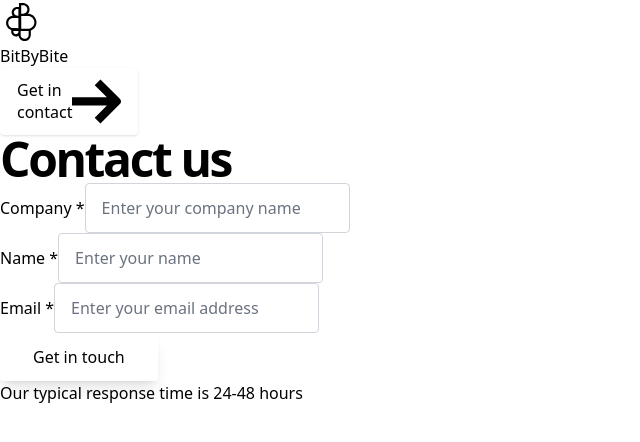
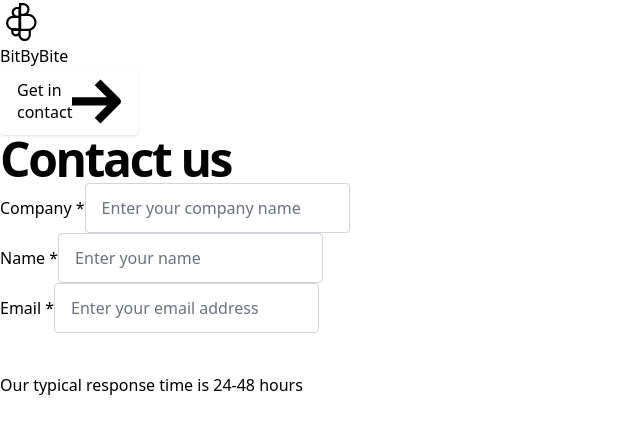
Before and after one commit to BitByBite-xyz/bitbybite.xyz, a React (Vite) app: page /contact in a window 1280 px wide. Shown: the top 442 px of the page, without its empty margins (0-640 px from the left). Built offline with nearby package versions, Linux system fonts and the light colour scheme.

Commit message:
Added loading animation to when email is sent

```diff
--- a/src/pages/Contact.jsx
+++ b/src/pages/Contact.jsx
@@ -8,9 +8,13 @@ function Contact() {
   const [company, setCompany] = useState("");
   const [name, setName] = useState("");
 
+  const [isLoading, setLoading] = useState(false);
+
   const navigate = useNavigate();
 
   async function submitForm() {
+    setLoading(true);
+
     try {
       const response = await fetch(
         `https://us-central1-bitbybite-dotxyz.cloudfunctions.net/sendContactEmail?company=${company}&name=${name}&email=${email}`,
@@ -22,6 +26,7 @@ function Contact() {
         }
       );
 
+      setLoading(false);
       if (response.ok) {
         console.log("Email sent");
         navigate("/");
@@ -112,8 +117,37 @@ function Contact() {
 
                   <div className="flex flex-wrap -mx-3 mt-6">
                     <div className="w-full px-3">
-                      <button className="btn text-white bg-blue-600 hover:bg-blue-700 w-full">
-                        Get in touch
+                      <button
+                        style={{
+                          backgroundColor:
+                            "rgba(37, 99, 235, var(--tw-bg-opacity))",
+                          color: "white",
+                          padding: "0.5rem 1rem",
+                          borderRadius: "0.25rem",
+                          width: "100%",
+                          opacity: isLoading ? 0.5 : 1,
+                          cursor: isLoading ? "not-allowed" : "pointer",
+                        }}
+                        disabled={isLoading}
+                      >
+                        {isLoading ? (
+                          <>
+                            <span
+                              style={{
+                                display: "inline-block",
+                                width: "1rem",
+                                height: "1rem",
+                                marginRight: "0.5rem",
+                                borderTop: "2px solid white",
+                                borderRadius: "50%",
+                                animation: "spin 1s linear infinite",
+                              }}
+                            ></span>
+                            Loading...
+                          </>
+                        ) : (
+                          "Get in touch"
+                        )}
                       </button>
                     </div>
                   </div>
```
